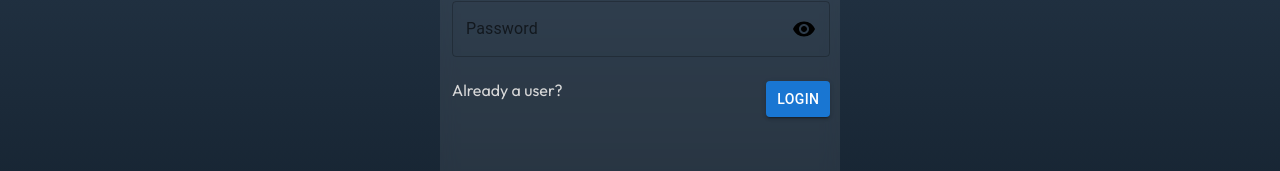
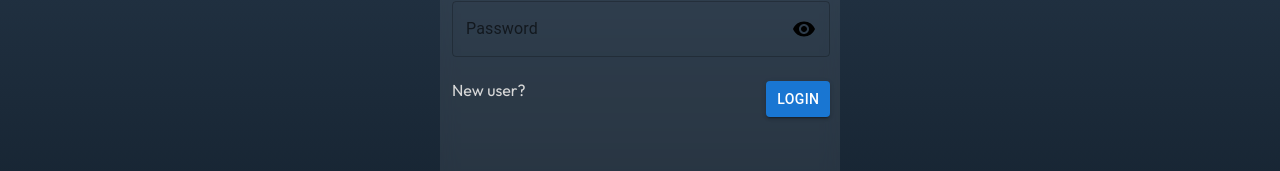
Before and after one commit to nandkishorr/movie_dashboard_frontend, a React (Create React App) app: page / in a window 1280 px wide. Shown: the part 421-592 px from the top of the page. Built offline with nearby package versions, Linux system fonts and the light colour scheme.

Commit message:
first commit

```diff
--- a/src/App.js
+++ b/src/App.js
@@ -17,7 +17,6 @@ function App() {
         <Route path="/register" element={<Signup/>}></Route>
         <Route path="/login" element={<Login/>}></Route>
         <Route path="/home" element={<PrivateRoute><Home/></PrivateRoute>}></Route>
-        <Route path="/movie" element={<Home/>}></Route>
         </Routes>
       </div>
 
--- a/src/Pages/Login/Login.js
+++ b/src/Pages/Login/Login.js
@@ -28,7 +28,7 @@ function Login() {
           navigate("/home")
       }
 
-      if(loding) return   toast.loading('The data is loading');
+      if(loding) return toast.loading('The data is loading');
 
       if(error) return toast.error('Something went wrong');
 
@@ -87,7 +87,7 @@ function Login() {
         <div><Button sx={{
             width:'40px',float:'right'
           }} variant="contained" onClick={()=>handleLogin()}>Login</Button>
-           <h6 style={{ cursor:'pointer'}} onClick={()=>{navigate("/register")}}>Already a user?</h6> </div>
+           <h6 style={{ cursor:'pointer'}} onClick={()=>{navigate("/register")}}>New user?</h6> </div>
 
         </Box>
          </div>
--- a/src/constants/config.jsx
+++ b/src/constants/config.jsx
@@ -1 +1 @@
-export const BASE_URL = 'https://spring-green-seagull-veil.cyclic.app'
+export const BASE_URL = 'https//localhost:4000';
```
